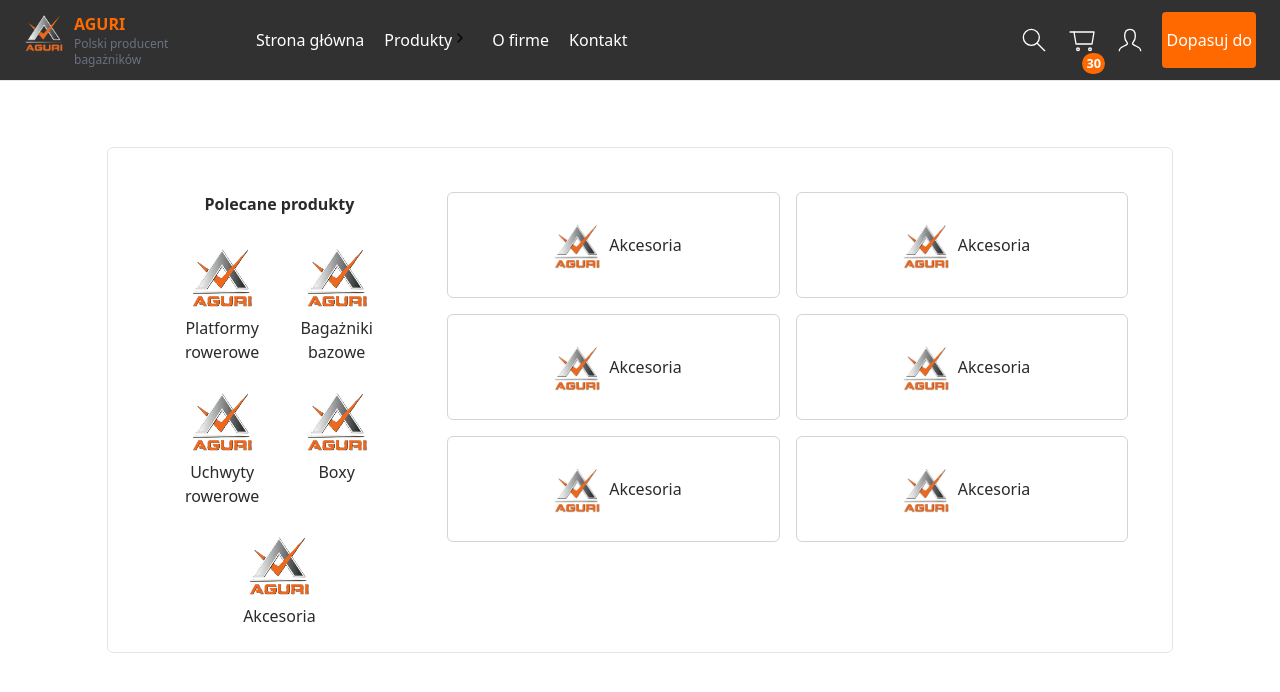
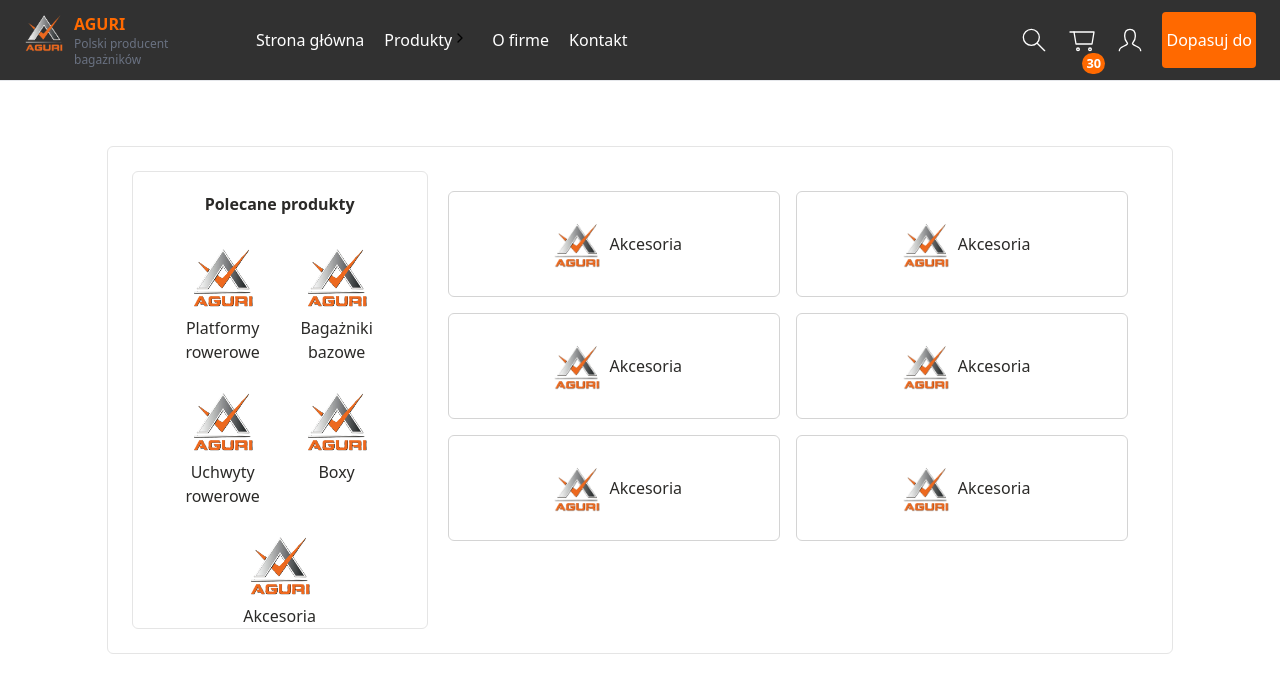
Before and after one commit to KaMOOODo/Aguri, a website built with Vite: page index.html in a window 1280 px wide. Built offline with nearby package versions, Linux system fonts and the light colour scheme.

```diff
--- a/index.html
+++ b/index.html
@@ -76,7 +76,7 @@
 
     <section class="flex w-full max-w-10/12 border-neutral-200 border rounded-md p-6 mx-auto">
 
-      <div class="flex flex-col w-5/12">
+      <div class="flex flex-col w-5/12 border-neutral-200 border rounded-md">
         <div>
           <h4 class="font-bold text-center p-5 mx-auto">Polecane produkty</h4>
         </div>
```
